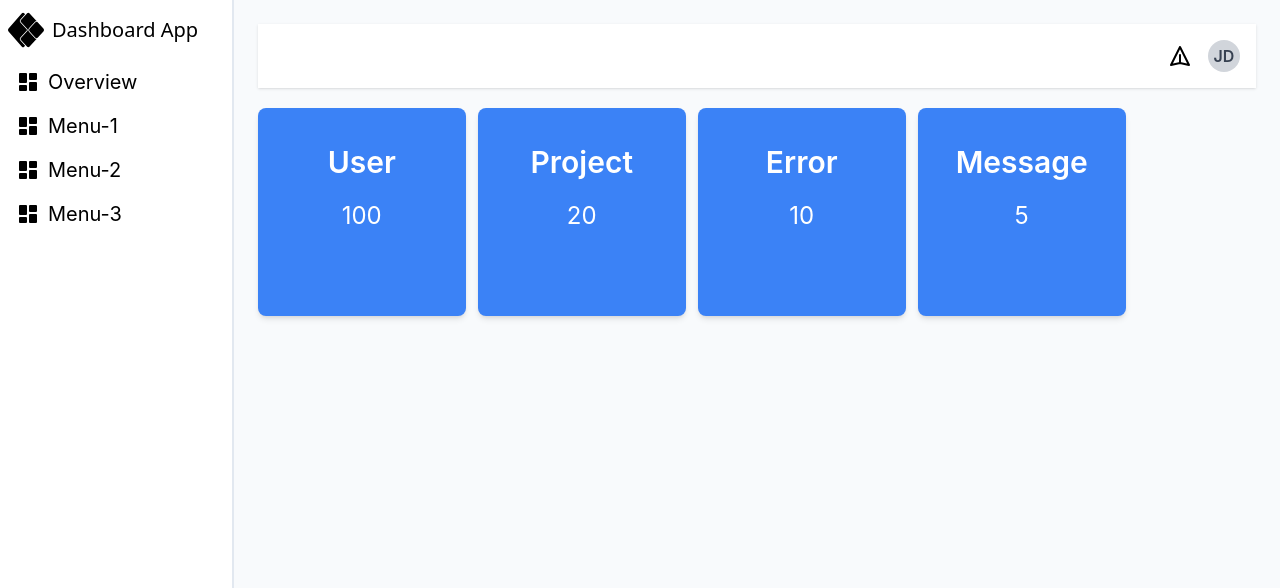
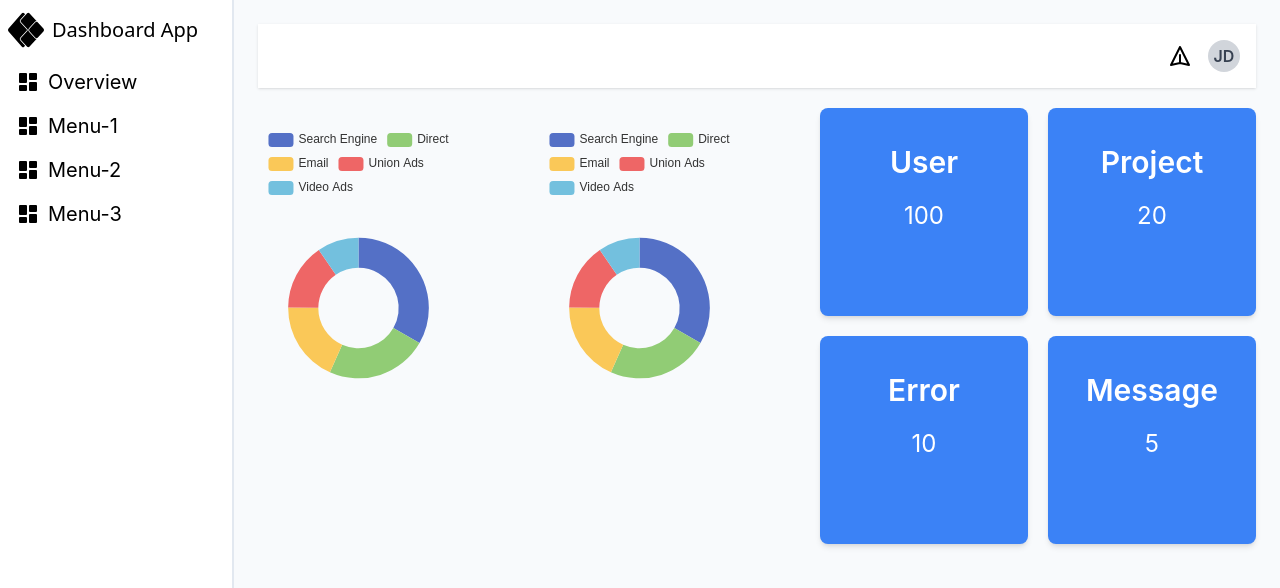
Before and after one commit to oleglukasevici/dashboard-app, a React (Vite) app: page /overview in a window 1280 px wide. Shown: the top 588 px of the page. Built offline with nearby package versions, Linux system fonts and the light colour scheme.

Commit message:
feat: useChart hooks add

```diff
--- a/package.json
+++ b/package.json
@@ -11,6 +11,7 @@
   },
   "dependencies": {
     "autoprefixer": "^10.4.15",
+    "echarts": "^5.4.3",
     "postcss": "^8.4.29",
     "react": "^18.2.0",
     "react-dom": "^18.2.0",
--- /dev/null
+++ b/src/containers/Overview/components/Chart.tsx
@@ -0,0 +1,55 @@
+import { useEffect, useMemo } from "react";
+import useChart from "../../../hooks/useChart";
+
+const CircleChart = () => {
+  const { chart, setOption } = useChart({ height: 400 });
+
+  const option = useMemo(
+    () => ({
+      tooltip: {
+        trigger: "item",
+      },
+      legend: {
+        top: "5%",
+        left: "center",
+      },
+      series: [
+        {
+          name: "Access From",
+          type: "pie",
+          radius: ["40%", "70%"],
+          avoidLabelOverlap: false,
+          label: {
+            show: false,
+            position: "center",
+          },
+          emphasis: {
+            label: {
+              show: true,
+              fontSize: 40,
+              fontWeight: "bold",
+            },
+          },
+          labelLine: {
+            show: false,
+          },
+          data: [
+            { value: 1048, name: "Search Engine" },
+            { value: 735, name: "Direct" },
+            { value: 580, name: "Email" },
+            { value: 484, name: "Union Ads" },
+            { value: 300, name: "Video Ads" },
+          ],
+        },
+      ],
+    }),
+    []
+  );
+
+  useEffect(() => {
+    setOption(option);
+  }, [option, setOption]);
+
+  return <div className="w-full">{chart}</div>;
+};
+export default CircleChart;
--- a/src/containers/Overview/index.tsx
+++ b/src/containers/Overview/index.tsx
@@ -1,14 +1,19 @@
 import DashboardLayout from "../../Layout/Dashboard/index.layout";
 import InfoBox from "../../components/InfoBox";
+import CircleChart from "./components/Chart";
 
 const OverviewPage = () => {
   return (
     <DashboardLayout>
-      <div className="flex gap-3">
-        <InfoBox title="User" value={100} />
-        <InfoBox title="Project" value={20} />
-        <InfoBox title="Error" value={10} />
-        <InfoBox title="Message" value={5} />
+      <div className="flex gap-20">
+        <CircleChart />
+        <CircleChart />
+        <div className="grid grid-cols-2 grid-rows-2 w-full min-w-fit gap-5">
+          <InfoBox title="User" value={100} />
+          <InfoBox title="Project" value={20} />
+          <InfoBox title="Error" value={10} />
+          <InfoBox title="Message" value={5} />
+        </div>
       </div>
     </DashboardLayout>
   );
--- /dev/null
+++ b/src/hooks/types.d.ts
@@ -0,0 +1,37 @@
+import { MutableRefObject } from "react";
+import * as echarts from "echarts/core";
+import { BarSeriesOption, LineSeriesOption } from "echarts/charts";
+import {
+  TitleComponentOption,
+  TooltipComponentOption,
+  GridComponentOption,
+  DatasetComponentOption,
+  LegendComponentOption,
+} from "echarts/components";
+import { XAXisComponentOption, YAXisComponentOption } from "echarts";
+
+type ECOption = echarts.ComposeOption<
+  | BarSeriesOption
+  | LineSeriesOption
+  | TitleComponentOption
+  | TooltipComponentOption
+  | GridComponentOption
+  | DatasetComponentOption
+  | LegendComponentOption
+  | XAXisComponentOption
+  | YAXisComponentOption
+>;
+type ECBasicOption = {
+  legend?: LegendComponentOption;
+  xAxis?: object;
+  yAxis?: object;
+  series?: object;
+};
+
+export type UseChartProps = {
+  height: number | string;
+};
+export type ChartComponentProps = {
+  refChart: MutableRefObject<HTMLDivElement> | null;
+  height: number | string;
+};
--- /dev/null
+++ b/src/hooks/useChart.tsx
@@ -0,0 +1,27 @@
+import React, { useEffect, useRef, useState } from "react";
+import * as echarts from "echarts";
+
+import { UseChartProps, ChartComponentProps, ECBasicOption } from "./types";
+
+const ChartComponent: React.FunctionComponent<ChartComponentProps> = ({
+  refChart,
+  height,
+}) => {
+  return <div style={{ width: "100%", height }} ref={refChart} />;
+};
+
+const useChart = ({ height }: UseChartProps) => {
+  const [option, setOption] = useState<ECBasicOption>({});
+  const chart = useRef(null || document.createElement("div"));
+
+  useEffect(() => {
+    const myChart = echarts.init(chart.current);
+    myChart.setOption(option);
+  }, [chart, option]);
+
+  return {
+    chart: <ChartComponent refChart={chart} height={height} />,
+    setOption,
+  };
+};
+export default useChart;
```
Also changed, not shown: 1 other file (tests, documents, lock files or other folders).
